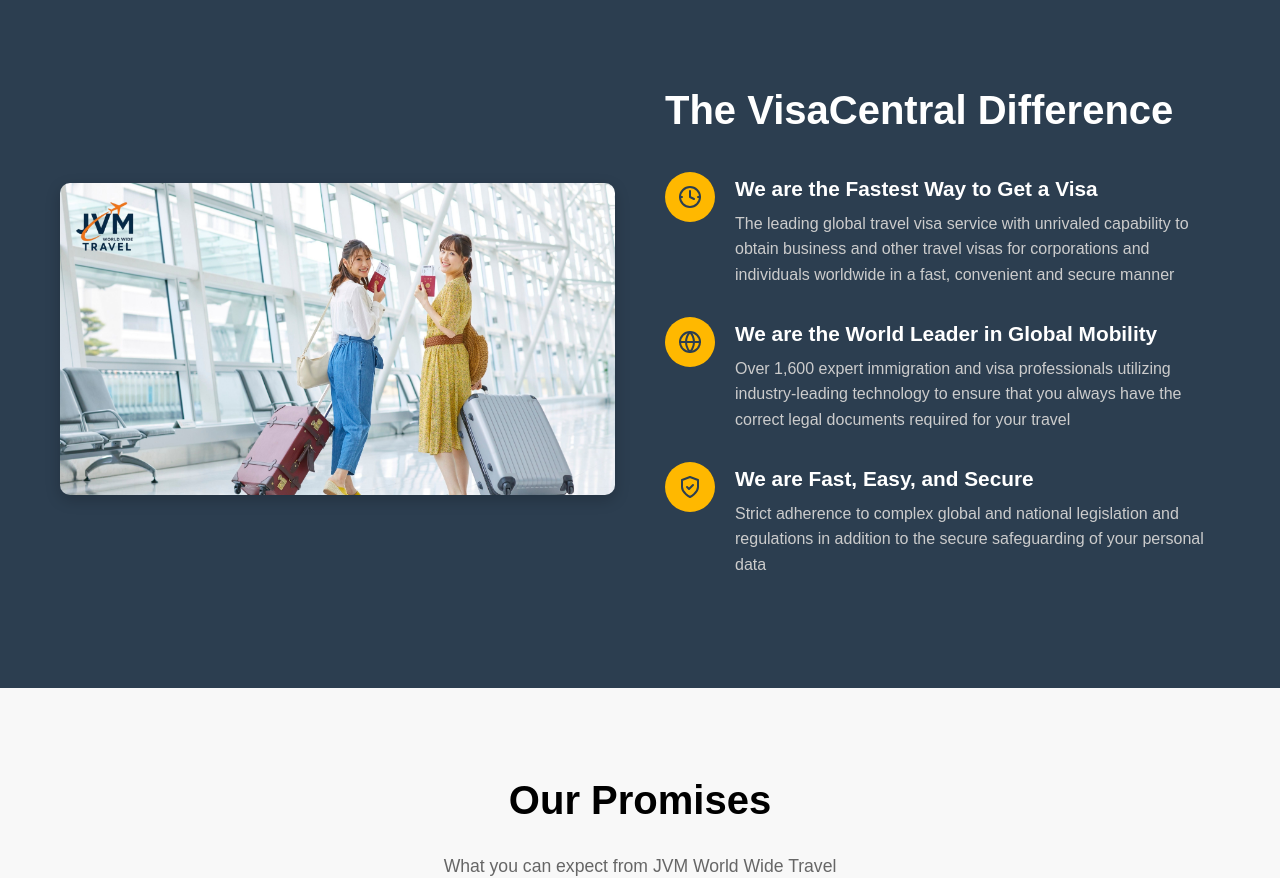
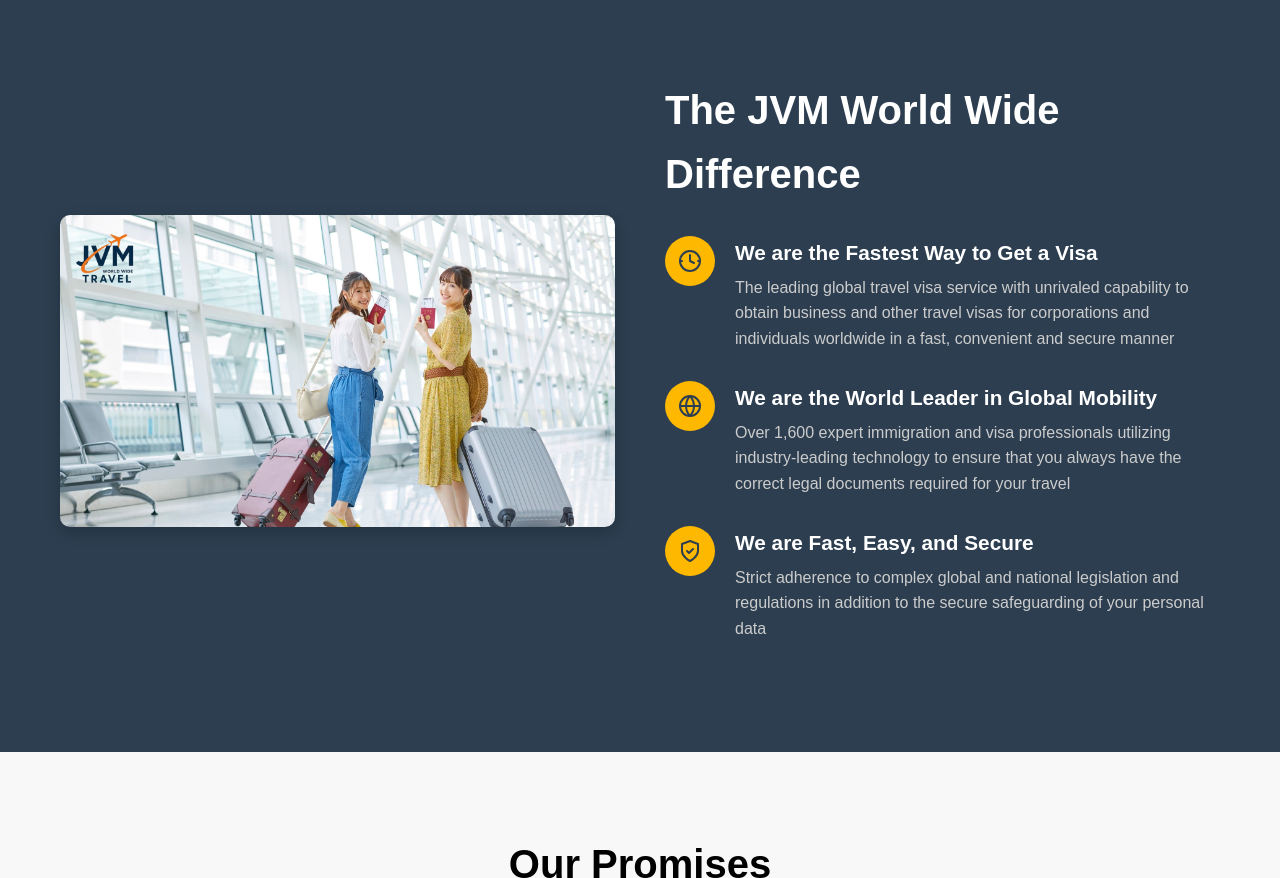
Before and after one commit to jvmworldwide/jvmworldwide, a plain HTML site: page Index.html in a window 1280 px wide. Shown: the part 924-1802 px from the top of the page. Drawn offline with Linux system fonts and the light colour scheme.

Commit message:
Update Index.html

```diff
--- a/Index.html
+++ b/Index.html
@@ -111,7 +111,7 @@
                 <img src="assets/Ladywithpassport.jpeg" alt="Traveler getting visa">
             </div>
             <div class="visacentral-text">
-                <h2 class="section-title-left">The VisaCentral Difference</h2>
+                <h2 class="section-title-left">The JVM World Wide Difference</h2>
                 <div class="difference-item">
                     <div class="icon-small-circle">
                         <!-- SVG for Fastest Way to Get a Visa (Clock with arrow) -->
```
